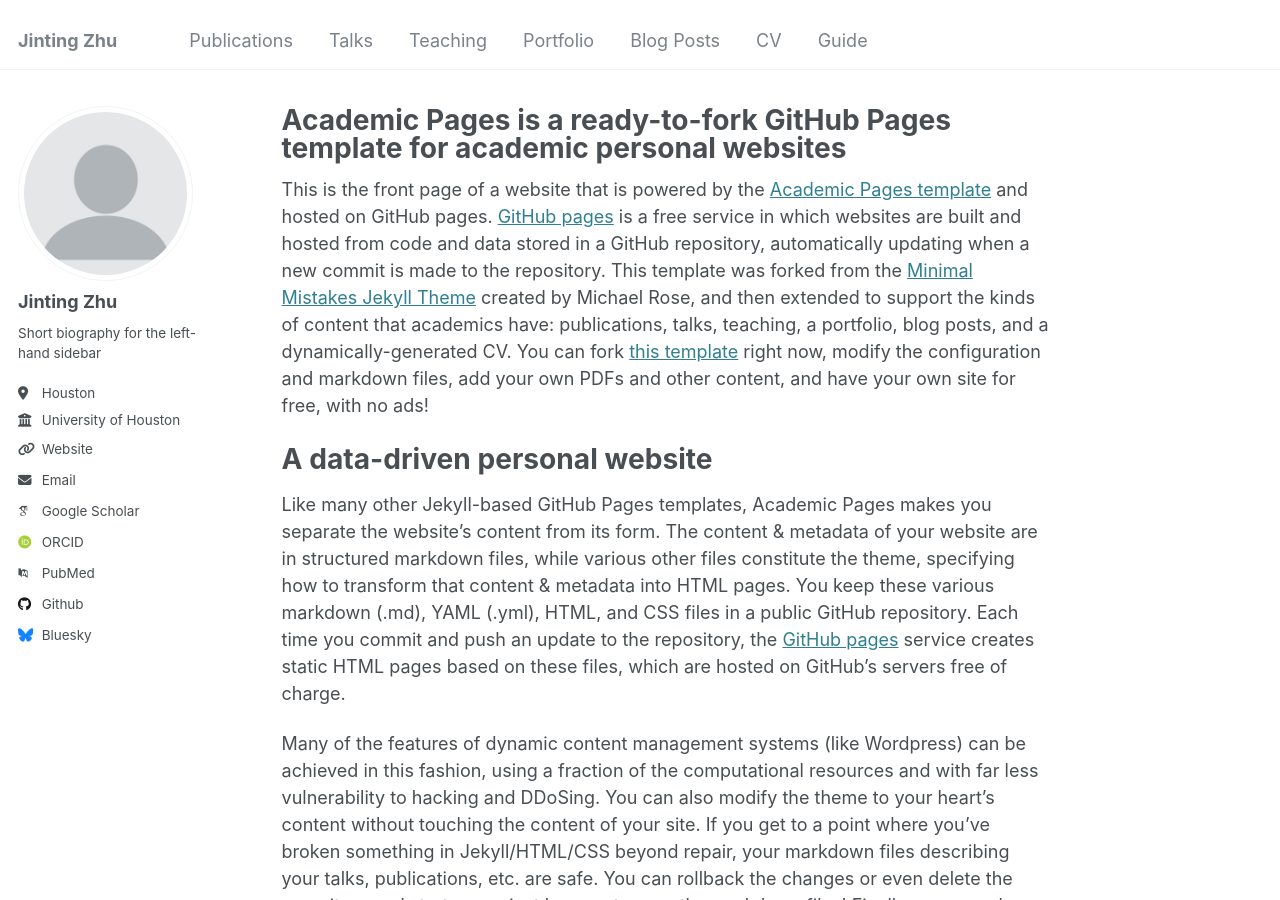
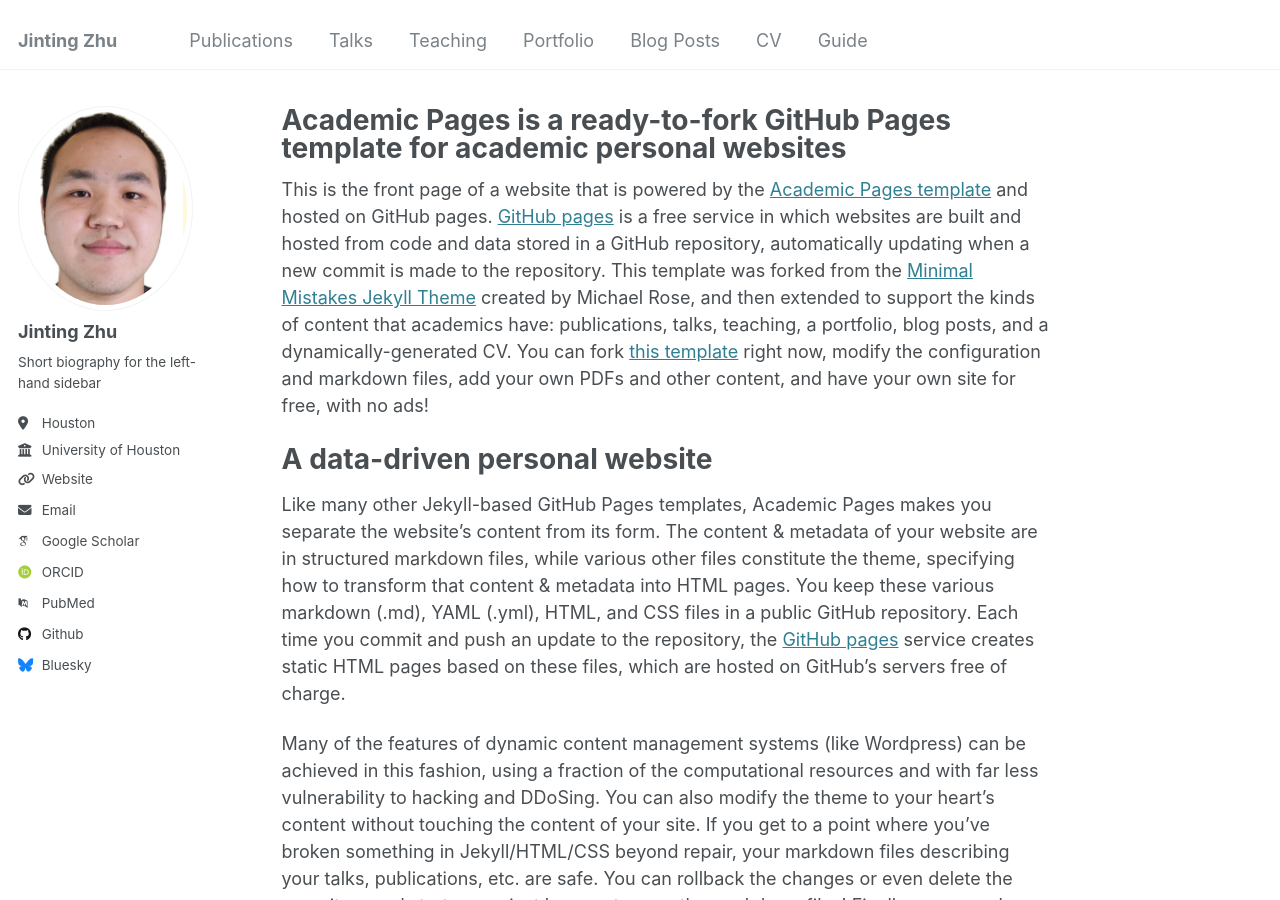
Before and after one commit to jjjzhu-5847/jjjzhu-5847.github.io, a Jekyll site: the page built from _pages/about.md, in a window 1280 px wide and 900 px high. Built offline with Jekyll 4.4.1, drawn with Linux system fonts in a browser that asks for light colours; some web fonts are replaced.

Commit message:
Update _config.yml

```diff
--- a/_config.yml
+++ b/_config.yml
@@ -21,7 +21,7 @@
 #               Additional customization can be done by editing /_includes/author-profile.html
 author:
   # Biographic information
-  avatar           : "profile.png"
+  avatar           : "face.png"
   name             : "Jinting Zhu"
   pronouns         : # example: "she/her"
   bio              : "Short biography for the left-hand sidebar"
```
